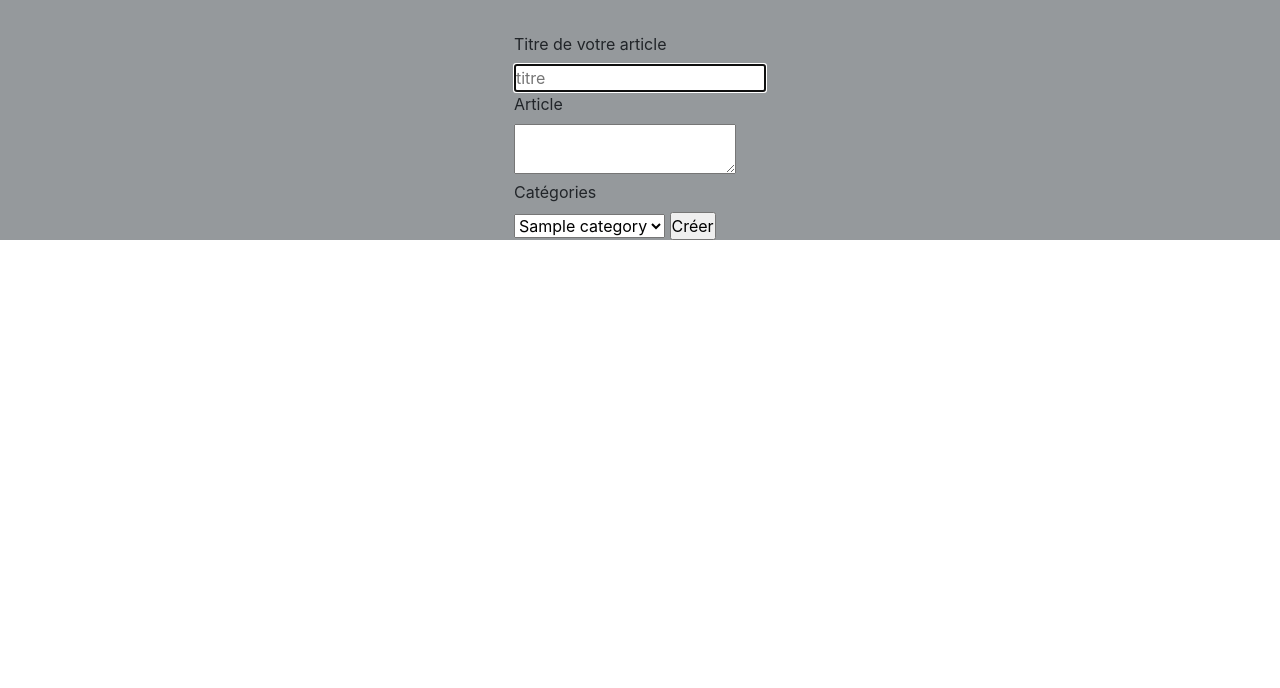
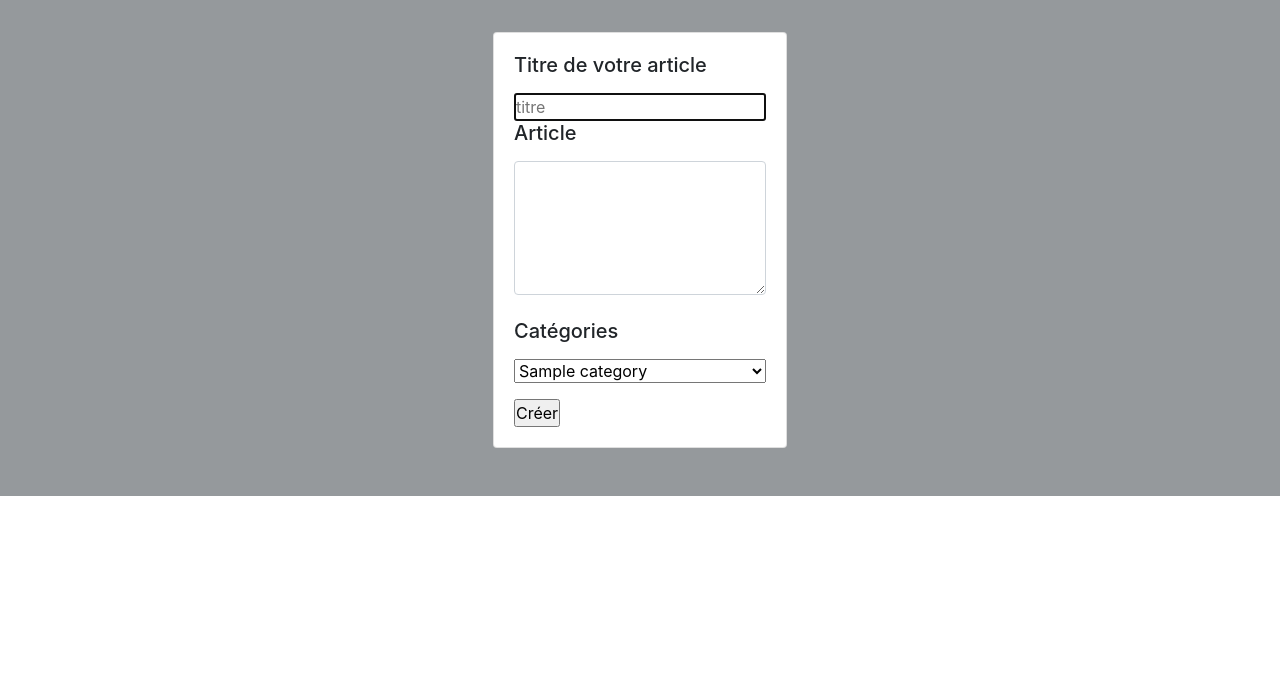
Before and after one commit to marie-clerc/blog, a PHP site: page /templates/pages/creer-article.php in a window 1280 px wide. Shown: the part 56-744 px from the top of the page. Run offline with PHP 8.4, Linux system fonts and the light colour scheme; tables that the repository leaves empty or names only in its code hold one stand-in row (values such as "Sample post").

Commit message:
dernier commit

```diff
--- a/libraries/Articles.php
+++ b/libraries/Articles.php
@@ -88,7 +88,6 @@ class Articles extends Model{
         $stm->execute(['idarticle'=>$id_article]);
         //var_dump($stm);
         return ($stm);
-
     }
 
     /**
--- a/templates/pages/creer-article.php
+++ b/templates/pages/creer-article.php
@@ -11,15 +11,15 @@ $article->createarticle();
 
 <?php ob_start();?> <!--début du tampon, ??? -->
 
-
     <div class="main">
         <form action="creer-article.php" method="post">
-
-            <label for="title">Titre de votre article</label><br>
+            <div class="card creer" style="width: 100%">
+                <div class="card-body">
+                    <label for="title"><h5>Titre de votre article</h5></label><br>
                     <input type="text" name="title" placeholder="titre" autofocus><br>
-            <label for="article">Article</label><br>
-            <textarea name="article"></textarea><br>
-            <label for="categorie">Catégories</label><br>
+                    <label for="article"><h5>Article</h5></label><br>
+                    <textarea name="article" rows="5" class="form-control text"></textarea><br>
+                    <label for="categorie"><h5>Catégories</h5></label><br>
                     <select name="categories" class="form-select" aria-label="Choisir une catégorie">
                        <?php
                             $nom = $article->findcategories();
@@ -29,6 +29,8 @@ $article->createarticle();
                         ?>
                     </select>
                     <input type="submit" name="submit" value="Créer">
+                </div>
+            </div>
         </form>
     </div>
 <?php $content = ob_get_clean(); ?>
--- a/templates/pages/css/creer-article.css
+++ b/templates/pages/css/creer-article.css
@@ -6,6 +6,7 @@
     place-items: center;
     background-color: #95999c;
     padding-top: 2rem;
+    width: 100%;
 }
 .card {
     width: 70%;
@@ -16,7 +17,7 @@
     display: grid;
     place-items: center;
 }
-.post {
+.post{
     width: 70%;
     display: grid;
     place-items: center;
@@ -27,3 +28,14 @@
     display: grid;
     width: 100%;
 }
+.creer {
+    width: 100%;
+    display: grid;
+    place-items: center;
+    margin-bottom: 3rem;
+    justify-self: center;
+}
+.creer .card-body select {
+    margin-bottom: 1rem;
+    width: 100%;
+}
```
Lines whose indentation alone changed are shown as unchanged.
